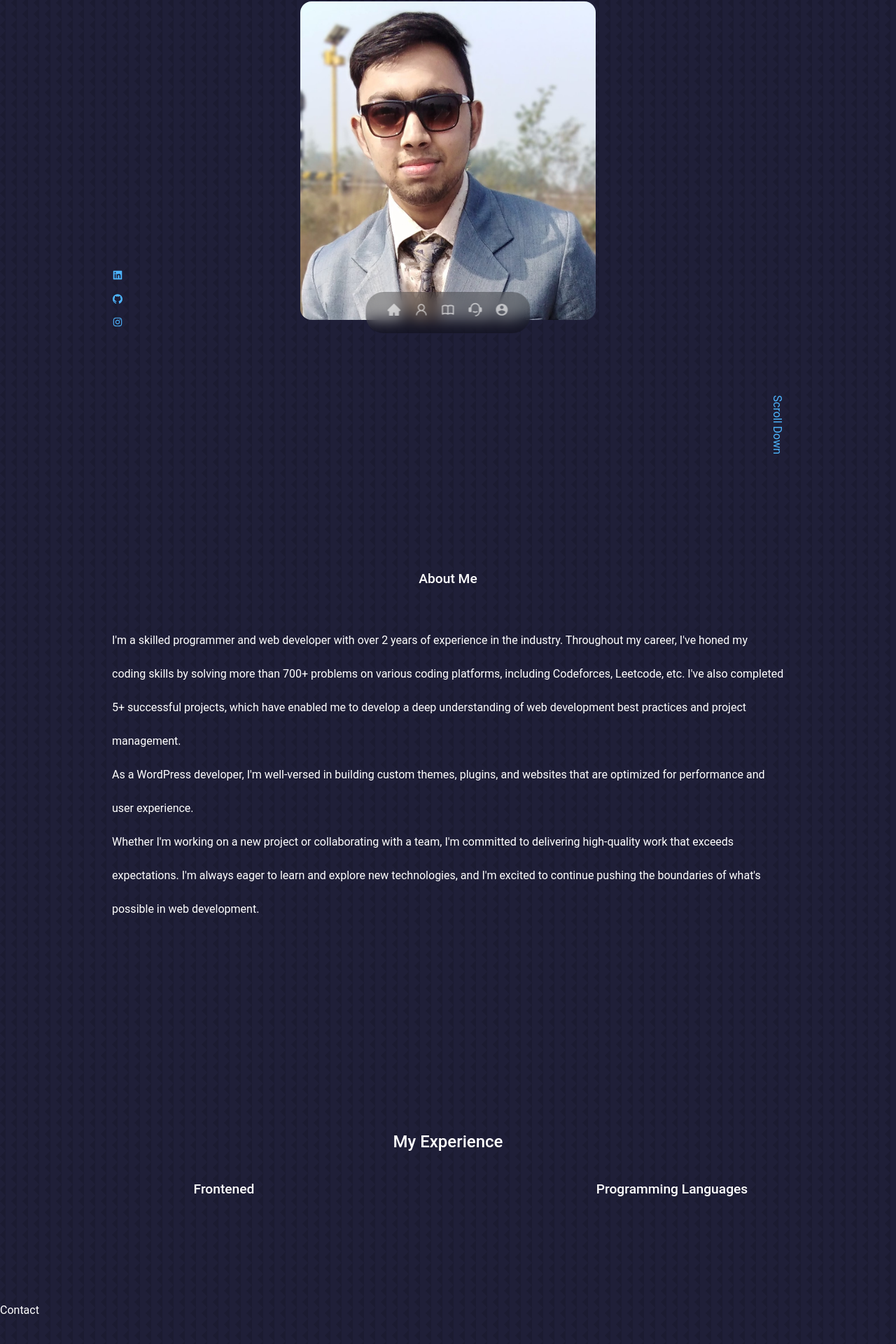
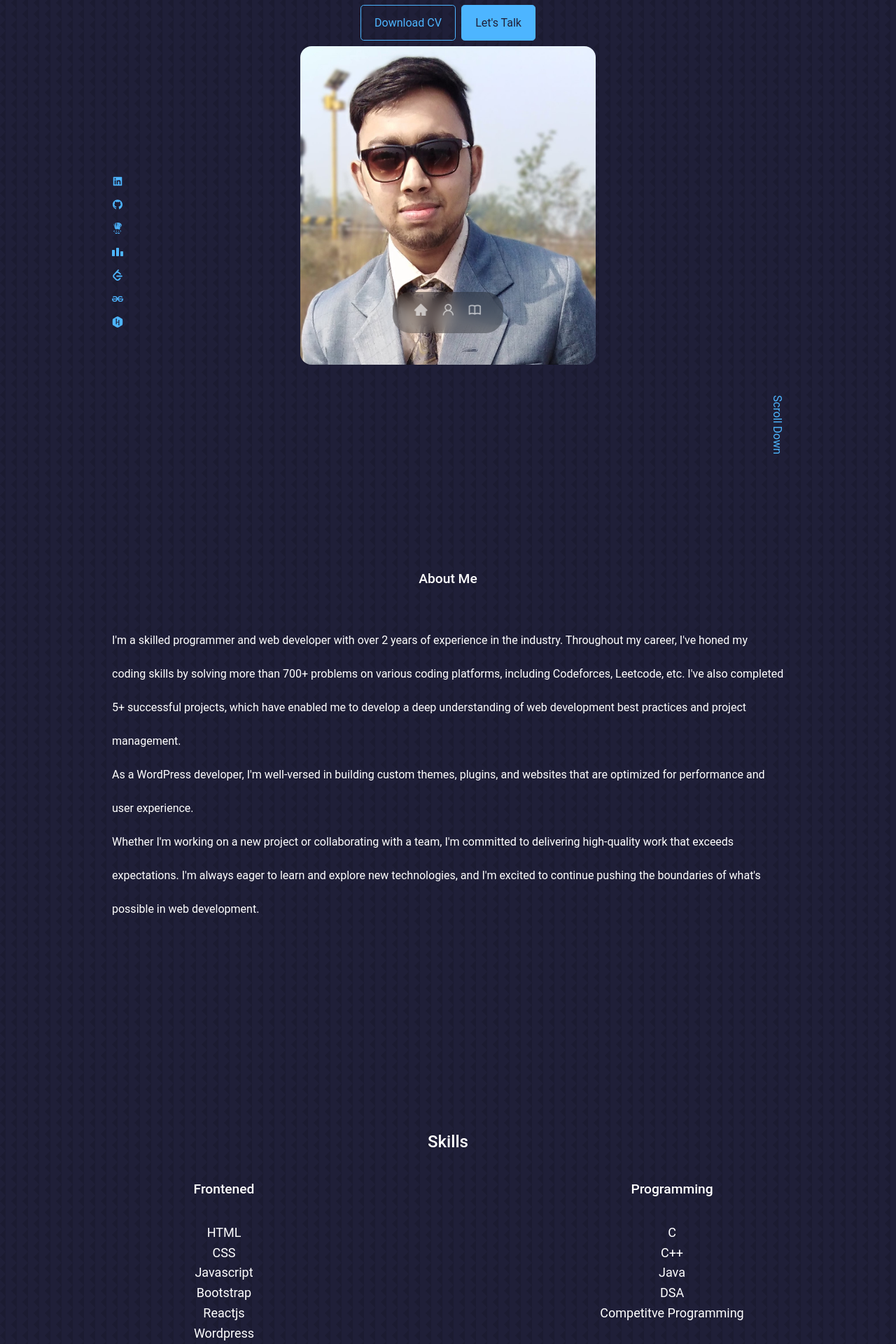
Before and after one commit to samyak87/Portfolio-using-reactjs, a React (Create React App) app: page / in a window 1280 px wide. Shown: the part 292-2212 px from the top of the page at 70% size. Built offline with nearby package versions, Linux system fonts and the light colour scheme.

Commit message:
basics completed

```diff
--- a/src/App.jsx
+++ b/src/App.jsx
@@ -4,8 +4,6 @@
 import Nav from './components/nav/Nav'
 import About from './components/about/About'
 import Experience from './components/experience/Experience'
-import Contact from './components/contact/Contact'
-import Footer from './components/footer/Footer'
 
 const App = () => {
   return (
@@ -14,8 +12,6 @@
     <Nav/>
     <About />
     <Experience/>
-    <Contact/>
-    <Footer/>
    </>
     )
 }
--- a/src/components/contact/Contact.jsx
+++ /dev/null
@@ -1,9 +0,0 @@
-import React from 'react'
-import './contact.css'
-const Contact = () => {
-  return (
-    <section id='contact'>Contact</section>
-  )
-}
-
-export default Contact
--- a/src/components/experience/Experience.jsx
+++ b/src/components/experience/Experience.jsx
@@ -4,13 +4,29 @@
 export const Experience = () => {
   return (
     <div className="experience">
-      <h2>My Experience</h2>
+      <h2>Skills</h2>
       <div className="main">
       <div className="experience__frontend">
         <h3>Frontened</h3>
+        <ul>
+          <li>HTML</li>
+          <li>CSS</li>
+          <li>Javascript</li>
+          <li>Bootstrap</li>
+          <li>Reactjs</li>
+          <li>Wordpress</li>
+        </ul>
       </div>
       <div className="experience__programming">
-       <h3>Programming Languages</h3>
+       <h3>Programming</h3>
+       <ul>
+          <li>C</li>
+          <li>C++</li>
+          <li>Java</li>
+          <li>DSA</li>
+          <li>Competitve Programming</li>
+        </ul>
+
       </div>
       </div>
     </div>
--- a/src/components/experience/experience.css
+++ b/src/components/experience/experience.css
@@ -9,7 +9,7 @@
     width: 100%;
 }
 
-h2,h3{
+h2,h3,h5,ul{
     padding-bottom: 2rem;
     text-align: center;
 }
@@ -18,3 +18,7 @@
     display: flex;
     width: 100%;
 }
+
+ul{
+    font-size: large;
+}
--- a/src/components/footer/Footer.jsx
+++ /dev/null
@@ -1,9 +0,0 @@
-import React from 'react'
-import './footer.css'
-export const Footer = () => {
-  return (
-    <div>Footer</div>
-  )
-}
-
-export default Footer
--- a/src/components/header/CTA.jsx
+++ b/src/components/header/CTA.jsx
@@ -4,7 +4,7 @@
   return (
     <div className="cta">
         <a href={CV} download className='btn'>Download CV</a>
-        <a href="#contact" className='btn btn-primary'>Let's Talk</a>
+        <a href="mailto:samyaksk10@gmail.com" className='btn btn-primary'>Let's Talk</a>
     </div>
   )
 }
--- a/src/components/header/HeaderSocials.jsx
+++ b/src/components/header/HeaderSocials.jsx
@@ -1,14 +1,23 @@
 import React from 'react'
 import {AiFillLinkedin} from 'react-icons/ai'
 import {AiFillGithub} from 'react-icons/ai'
-import {AiOutlineInstagram} from 'react-icons/ai'
+import {SiCodechef} from 'react-icons/si'
+import {SiCodeforces} from 'react-icons/si'
+import {SiLeetcode} from 'react-icons/si'
+import {SiGeeksforgeeks} from 'react-icons/si'
+import {FaHackerrank} from 'react-icons/fa'
 
 export const HeaderSocials = () => {
   return (
     <div className="header__socials">
         <a href="https://www.linkedin.com/in/samyak-jain-529371202/" target="_blank"><AiFillLinkedin/></a>
         <a href="https://github.com/samyak87" target="_blank"><AiFillGithub/></a>
-        <a href="https://www.instagram.com/mr.jain_samyak/" target="_blank"><AiOutlineInstagram/></a>
+        <a href="https://www.codechef.com/users/sk1231" target="_blank"><SiCodechef/></a>
+        <a href="https://codeforces.com/profile/samyaksk10" target="_blank"><SiCodeforces/></a>
+        <a href="https://leetcode.com/samyaksk10/" target="_blank"><SiLeetcode/></a>
+        <a href="https://auth.geeksforgeeks.org/user/samyaksk10/practice" target="_blank"><SiGeeksforgeeks/></a>
+        <a href="https://www.hackerrank.com/samyaksk10" target="_blank" rel="noreferrer"><FaHackerrank/></a>
+
 
 
     </div>
--- a/src/components/nav/Nav.jsx
+++ b/src/components/nav/Nav.jsx
@@ -3,20 +3,15 @@
 import {AiFillHome} from 'react-icons/ai'
 import {AiOutlineUser} from 'react-icons/ai'
 import {HiOutlineBookOpen} from 'react-icons/hi'
-import {RiCustomerService2Fill} from 'react-icons/ri'
-import {IoMdContact} from 'react-icons/io'
-// import { useState } from 'react'            /* important */
+
 
 export const Nav = () => {
-  // const [activeNav,setActiveNav]=useState('#')
   return (
    <nav>
      <a href="#" ><AiFillHome/></a>
-     {/* className={activeNav==='#'?'active': ''} */}
      <a href="#about"><AiOutlineUser/></a>
      <a href="#experience"><HiOutlineBookOpen/></a>
-     <a href="#testimonials"><RiCustomerService2Fill/></a>
-     <a href="#contact"><IoMdContact/></a>
+
    </nav>
   )
 }
```
Also changed, not shown: src/components/contact/contact.css (deleted), src/components/footer/footer.css (deleted).
